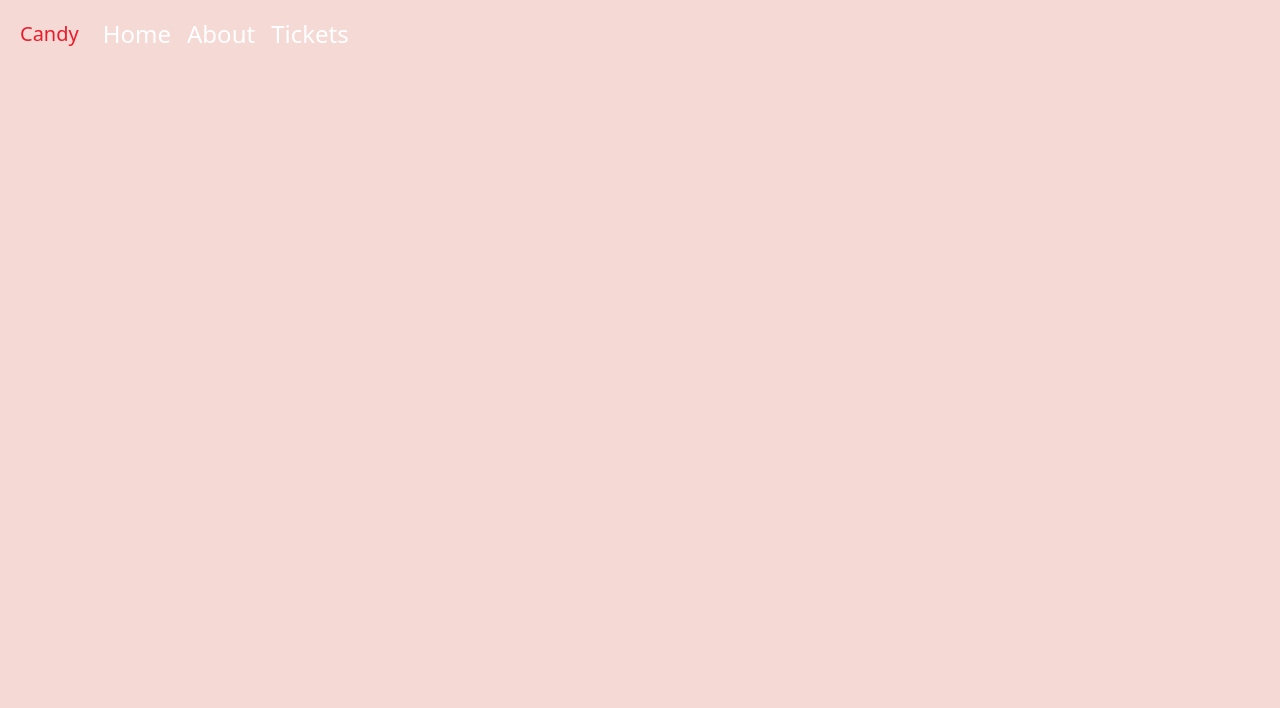
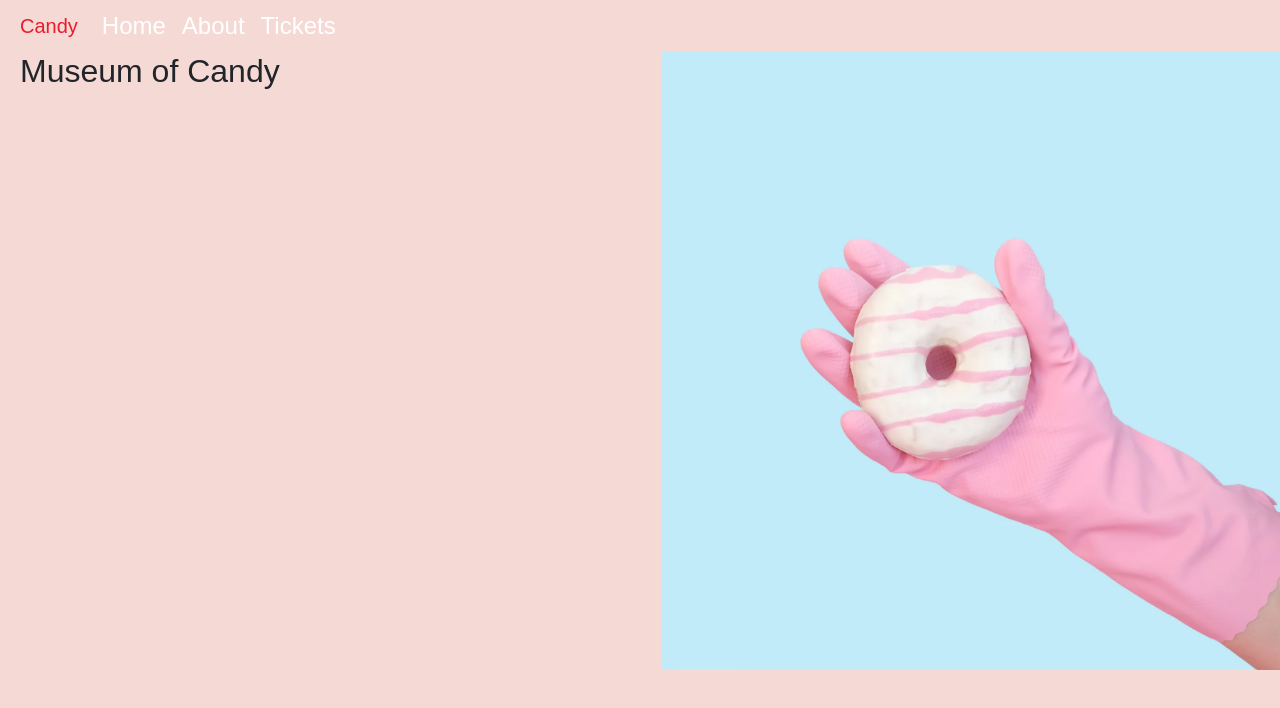
Before and after one commit to Tryndameir/museumOfCandy, a plain HTML site: page index.html in a window 1280 px wide. Drawn offline with nearby package versions, Linux system fonts and the light colour scheme.

Commit message:
added hand image

```diff
--- a/index.html
+++ b/index.html
@@ -8,25 +8,37 @@
     <link href="./style.css" rel="stylesheet">
 </head>
 <body>
-    <nav class="navbar navbar-expand-md" id="mainNavBar">
+    <nav class="navbar navbar-expand-md py-0 fixed-top" id="mainNavBar">
         <a href="#" class="navbar-brand">Candy</a>
         <button class="navbar-toggler" data-toggle="collaple" data-target="#navLinks" aria-label="Toggle navigation">
             <span class="navbar-toggler-icon"></span>
         </button>
                 <ul class="navbar-nav me-auto mb-2 mb-lg-0">
                     <li class="nav-item">
-                        <a class="nav-link active text-white" href="#">Home</a>
+                        <a class="nav-link active" href="#">Home</a>
                     </li>
                     <li class="nav-item">
-                        <a class="nav-link active text-white" href="#">About</a>
+                        <a class="nav-link active" href="#">About</a>
                     </li>
                     <li class="nav-item">
-                        <a class="nav-link active text-white" href="#">Tickets</a>
+                        <a class="nav-link active" href="#">Tickets</a>
                     </li>
                 </ul>
     </nav>
 
+<section class="container-fluid px-0">
 
+    <div class="row">
+        <div class="col-6">
+            <h2>Museum of Candy</h2>
+        </div>
+        <div class="col-6">
+            <img class="img-fluid" src="./img/hand2.png">
+        </div>
+    </div>
+
+
+</section>
 
 
 
--- a/style.css
+++ b/style.css
@@ -1,16 +1,21 @@
 body {
     background: #f5d9d5;
+    font-family: Arial, Helvetica, sans-serif;
+    margin-left: 20px;
+    padding: 0;
+
 }
 
 #mainNavBar {
     font-size: 1.5rem;
     font-weight: 100;
-    margin-left: 20px;
+    position: relative;
 }
 
 #mainNavBar .navbar-brand{
     color: #ea1c2c;
 }
+
 #mainNavBar .nav-link {
     color: white;
 }
@@ -18,7 +23,3 @@ body {
 #mainNavBar .nav-link:hover {
     color: #ea1c2c;
 }
-
-#mainNavBar .navbar-brand{
-    color: #ea1c2c;
-}
```
